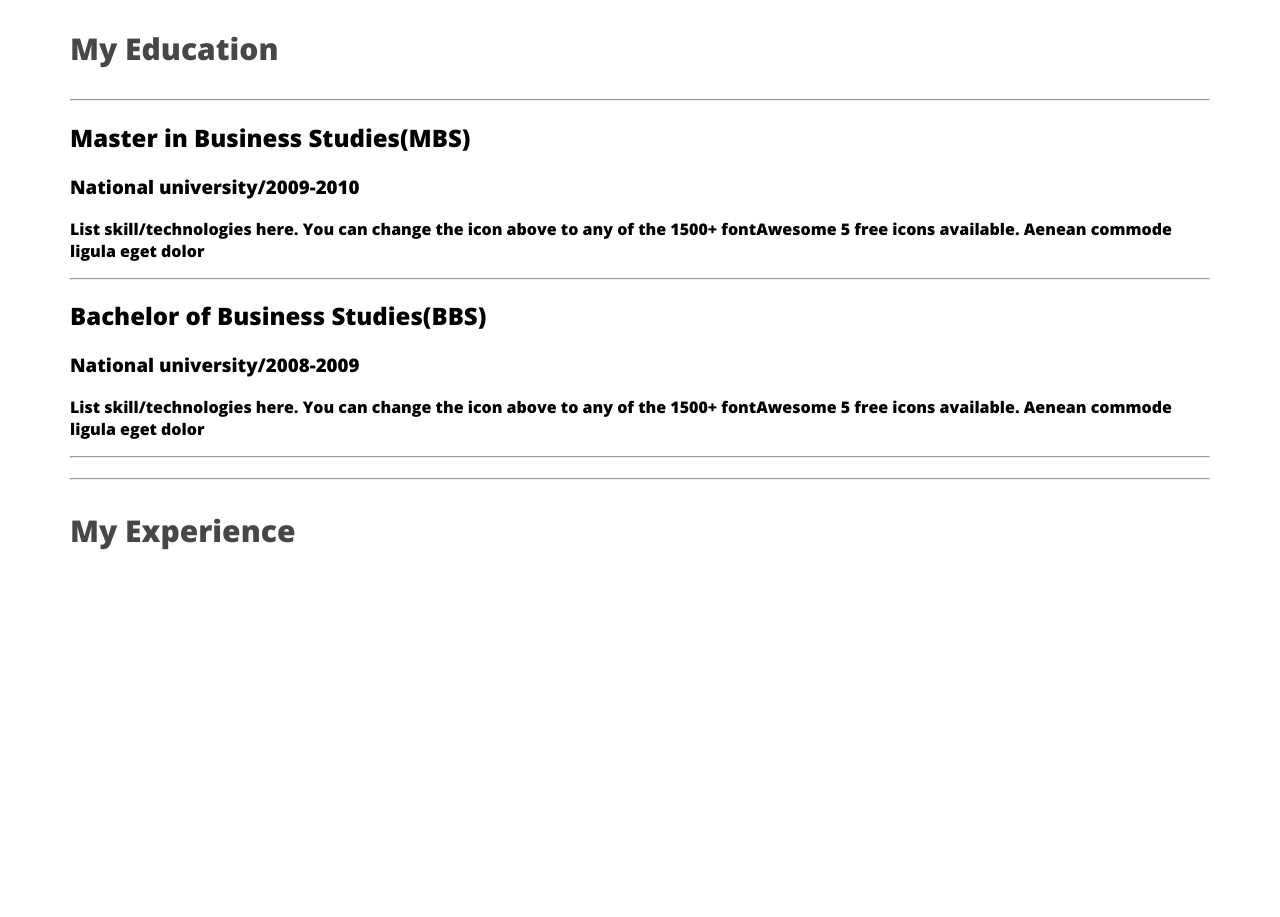
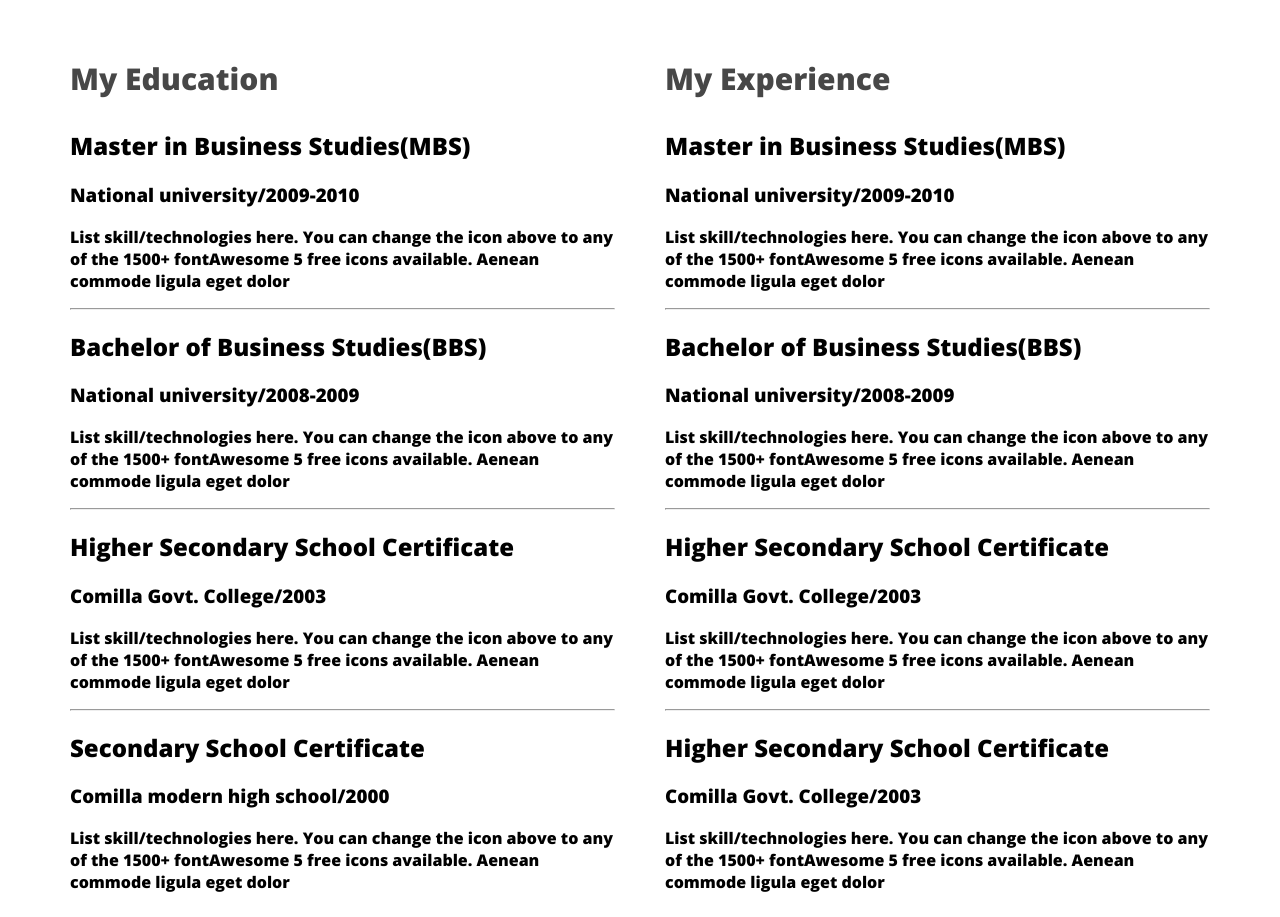
Before and after one commit to mishuhossain66439/web-developer-port, a plain HTML site: page index.html in a window 1280 px wide. Shown: the part 2400-3317 px from the top of the page. Before the commit the page ends 2981 px from the top, so only its background shows below. Drawn offline with nearby package versions, Linux system fonts and the light colour scheme.

Commit message:
resume update

```diff
--- a/index.html
+++ b/index.html
@@ -121,7 +121,6 @@
               <!--.resume-column*2>.resume-column-title-->
               <div class="resume-column">
                 <h3 class="resume-column-title">My Education</h3>
-                <hr>
                 <div class="resume-item">
                    <h2 class="resuem-item-title">Master in Business Studies(MBS)</h2>
                    <h3 class="resume-item-institute">National university/2009-2010</h3>
@@ -139,20 +138,58 @@
                  </div>
                  <hr>
                  <div class="resume-item">
-                    <h2 class="resuem-item-title"></h2>
-                    <h3 class="resume-item-institute"></h3>
-                    <p class="resueme-item-description"></p>
+                    <h2 class="resuem-item-title">Higher Secondary School Certificate</h2>
+                    <h3 class="resume-item-institute">Comilla Govt. College/2003</h3>
+                    <p class="resueme-item-description">List skill/technologies here.
+                        You can change the icon above to any of the 1500+ fontAwesome 5 free
+                        icons available. Aenean commode ligula eget dolor</p>
                  </div>
                  <hr>
                  <div class="resume-item">
-                    <h2 class="resuem-item-title"></h2>
-                    <h3 class="resume-item-institute"></h3>
-                    <p class="resueme-item-description"></p>
+                    <h2 class="resuem-item-title">Secondary School Certificate</h2>
+                    <h3 class="resume-item-institute">Comilla modern high school/2000</h3>
+                    <p class="resueme-item-description">List skill/technologies here.
+                        You can change the icon above to any of the 1500+ fontAwesome 5 free
+                        icons available. Aenean commode ligula eget dolor</p>
                  </div>
               </div>
               <div class="resume-column">
                 <h3 class="resume-column-title">My Experience</h3>
+                <div class="resume-item">
+                    <h2 class="resuem-item-title">Master in Business Studies(MBS)</h2>
+                    <h3 class="resume-item-institute">National university/2009-2010</h3>
+                    <p class="resueme-item-description">List skill/technologies here.
+                     You can change the icon above to any of the 1500+ fontAwesome 5 free
+                     icons available. Aenean commode ligula eget dolor</p>
+                 </div>
+                 <hr>
+                 <div class="resume-item">
+                     <h2 class="resuem-item-title">Bachelor of Business Studies(BBS)</h2>
+                     <h3 class="resume-item-institute">National university/2008-2009</h3>
+                     <p class="resueme-item-description">List skill/technologies here.
+                         You can change the icon above to any of the 1500+ fontAwesome 5 free
+                         icons available. Aenean commode ligula eget dolor</p>
+                  </div>
+                  <hr>
+                  <div class="resume-item">
+                     <h2 class="resuem-item-title">Higher Secondary School Certificate</h2>
+                     <h3 class="resume-item-institute">Comilla Govt. College/2003</h3>
+                     <p class="resueme-item-description">List skill/technologies here.
+                         You can change the icon above to any of the 1500+ fontAwesome 5 free
+                         icons available. Aenean commode ligula eget dolor</p>
+                  </div>
+                  <hr>
+                  <div class="resume-item">
+                    <h2 class="resuem-item-title">Higher Secondary School Certificate</h2>
+                    <h3 class="resume-item-institute">Comilla Govt. College/2003</h3>
+                    <p class="resueme-item-description">List skill/technologies here.
+                        You can change the icon above to any of the 1500+ fontAwesome 5 free
+                        icons available. Aenean commode ligula eget dolor</p>
+                 </div>
+
               </div>
+
+
 
           </div>
 
--- a/style/portfolio.css
+++ b/style/portfolio.css
@@ -126,3 +126,7 @@ main{
     font-size: 30px;
     font-weight: 700;
 }
+.resume-container{
+    display: flex;
+    gap: 50px;
+}
```
